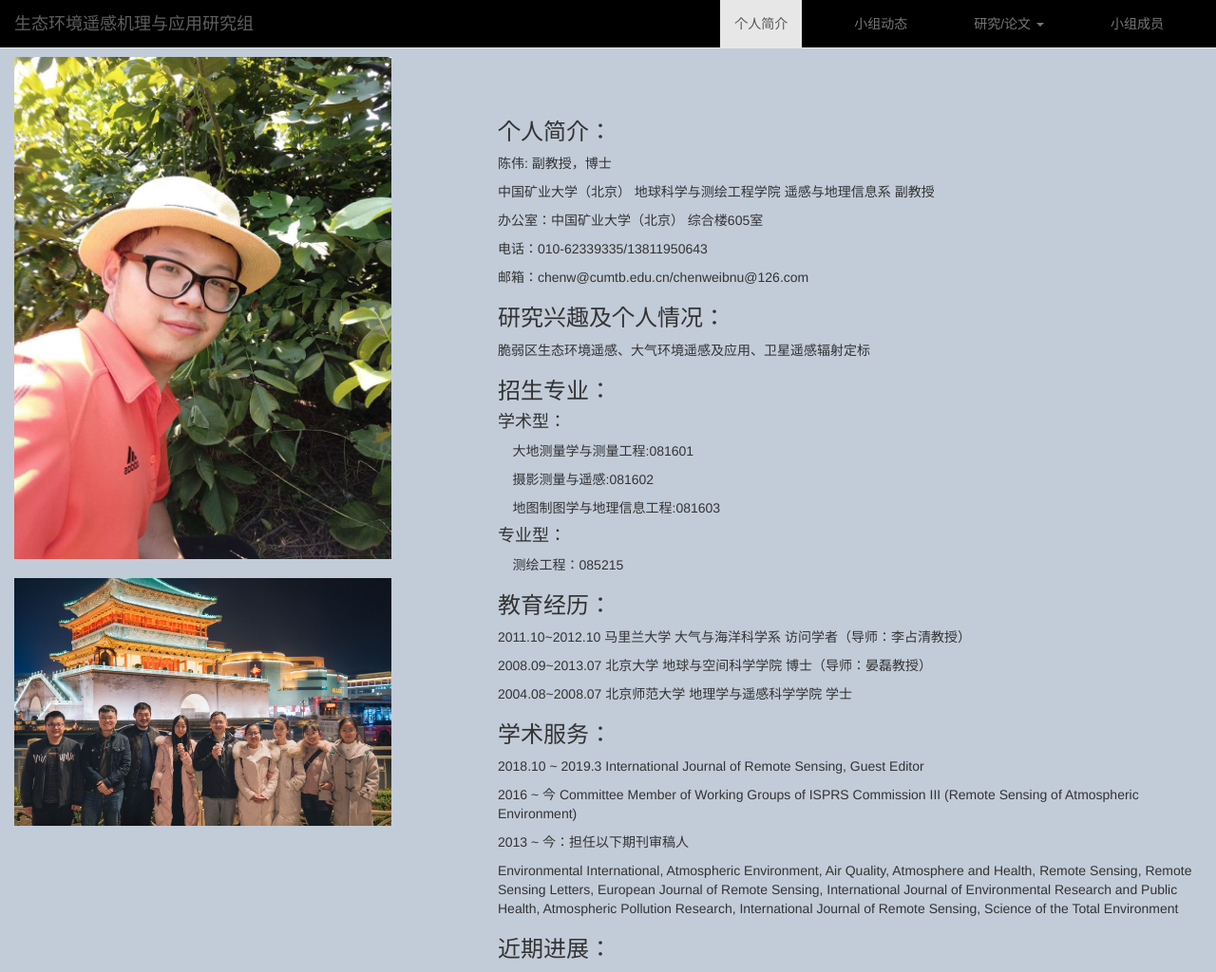
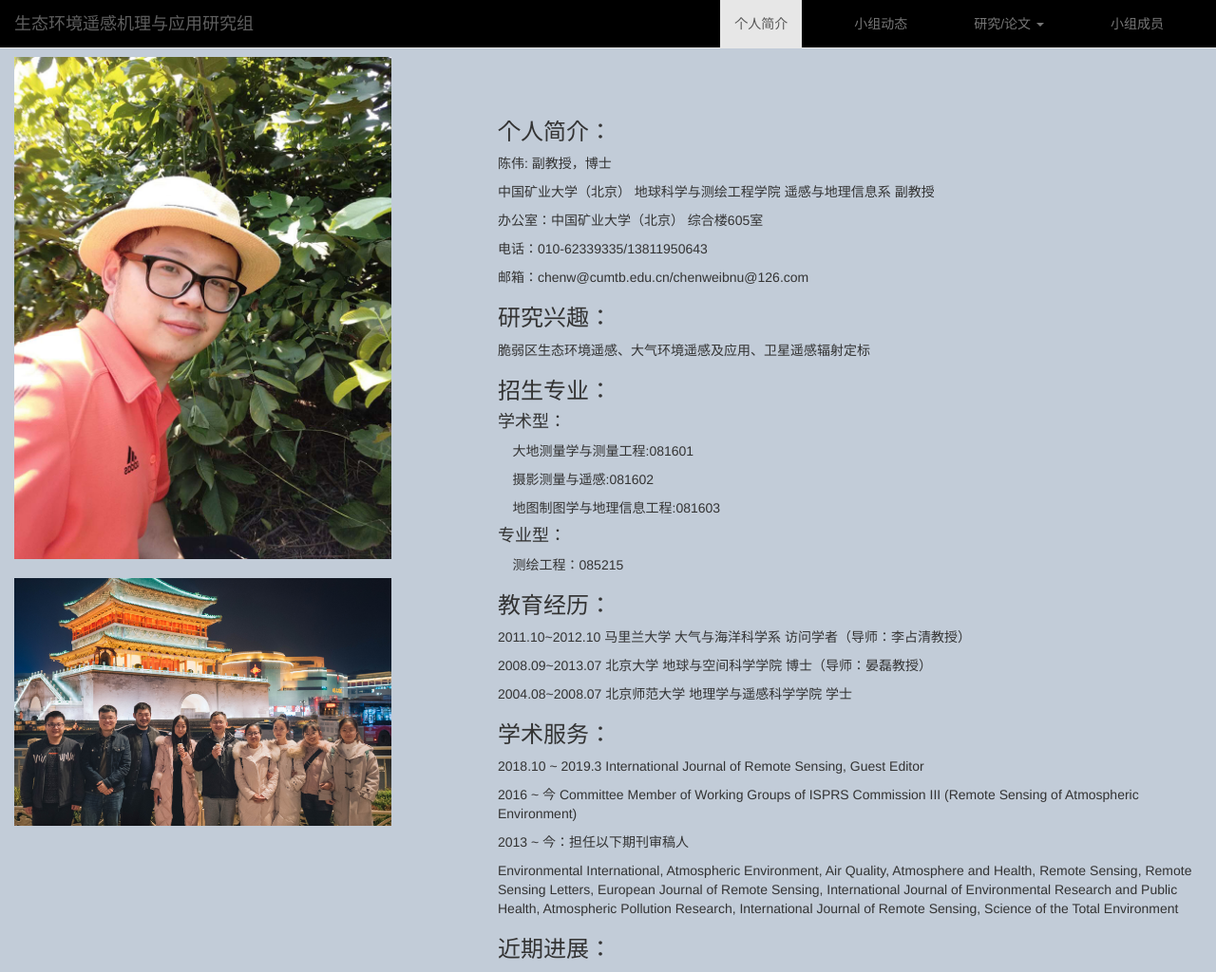
Before and after one commit to xusanpangzi/py, a Django app: page / in a window 1280 px wide. Shown: the whole page at 95% size. Run offline with Django 3.2, Linux system fonts and the light colour scheme; data comes from the database, SQL or seed files in the repository; some libraries are stand-ins or nearby versions; some web fonts are replaced.

Commit message:
interest

```diff
--- a/templates/pysensing.html
+++ b/templates/pysensing.html
@@ -63,7 +63,7 @@
                             <p>办公室：中国矿业大学（北京） 综合楼605室</p>
                             <p>电话：010-62339335/13811950643</p>
                             <p>邮箱：chenw@cumtb.edu.cn/chenweibnu@126.com</p>
-                <h3>研究兴趣及个人情况：</h3>
+                <h3>研究兴趣：</h3>
                             <p>脆弱区生态环境遥感、大气环境遥感及应用、卫星遥感辐射定标</p>
                 <h3>招生专业：</h3>
                             <h4>学术型：</h4>
@@ -503,7 +503,6 @@
                         <p>2015级：王丹彤 张淑美 李开畅 宋明宇 杨熙</p>
                         <p>2016级：王德煊 杨海舰 佟一冬 郑芃 李歆爽</p>
                         <p>2017级：翟丽敏 马可 张鸿庚 王青芃</p>
-                        <p>2015级：王丹彤 张淑美 李开畅 宋明宇 杨熙</p>
                         <p>2018级：吴晨泽 梅君林 吕鑫 吕玲 朱桐作</p>
                     </td>
                 </tr>
```
